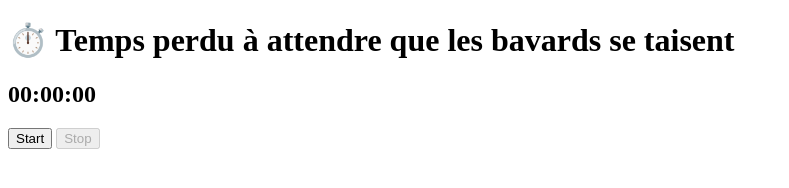
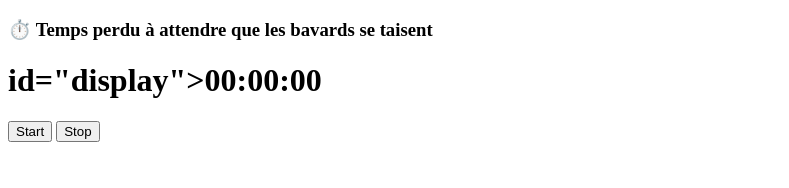
Before and after one commit to prof2mathA/STMGbavards, a plain HTML site: page chrono.html in a window 1280 px wide. Shown: the whole page, without its empty margins (0-789 px from the left). Drawn offline with Linux system fonts and the light colour scheme.

Commit message:
Update chrono.html

```diff
--- a/chrono.html
+++ b/chrono.html
@@ -5,9 +5,9 @@
     <title>Temps de bavardage en 1STMG</title>
 </head>
 <body>
-    <h1>⏱️ Temps perdu à attendre que les bavards se taisent</h1>
+    <h3>⏱️ Temps perdu à attendre que les bavards se taisent</h3>
     <img src="KeepCalmStopTalking.png" style="float:right;">
-    <h2 id="display">00:00:00</h2>
+    <h1> id="display">00:00:00</h1>
     <button id="start-btn">Start</button>
     <button id="stop-btn">Stop</button>
     <script src="script.js"></script>
```
